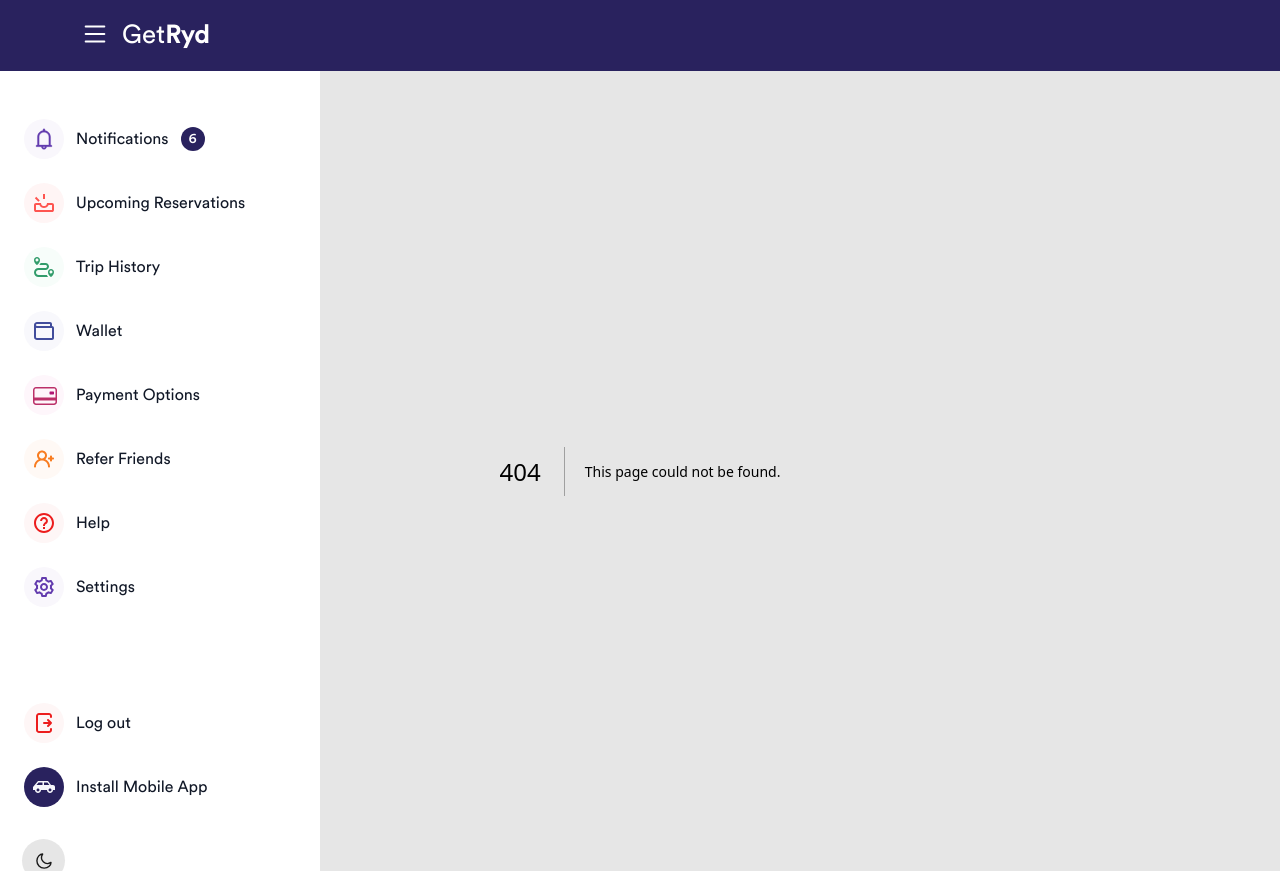
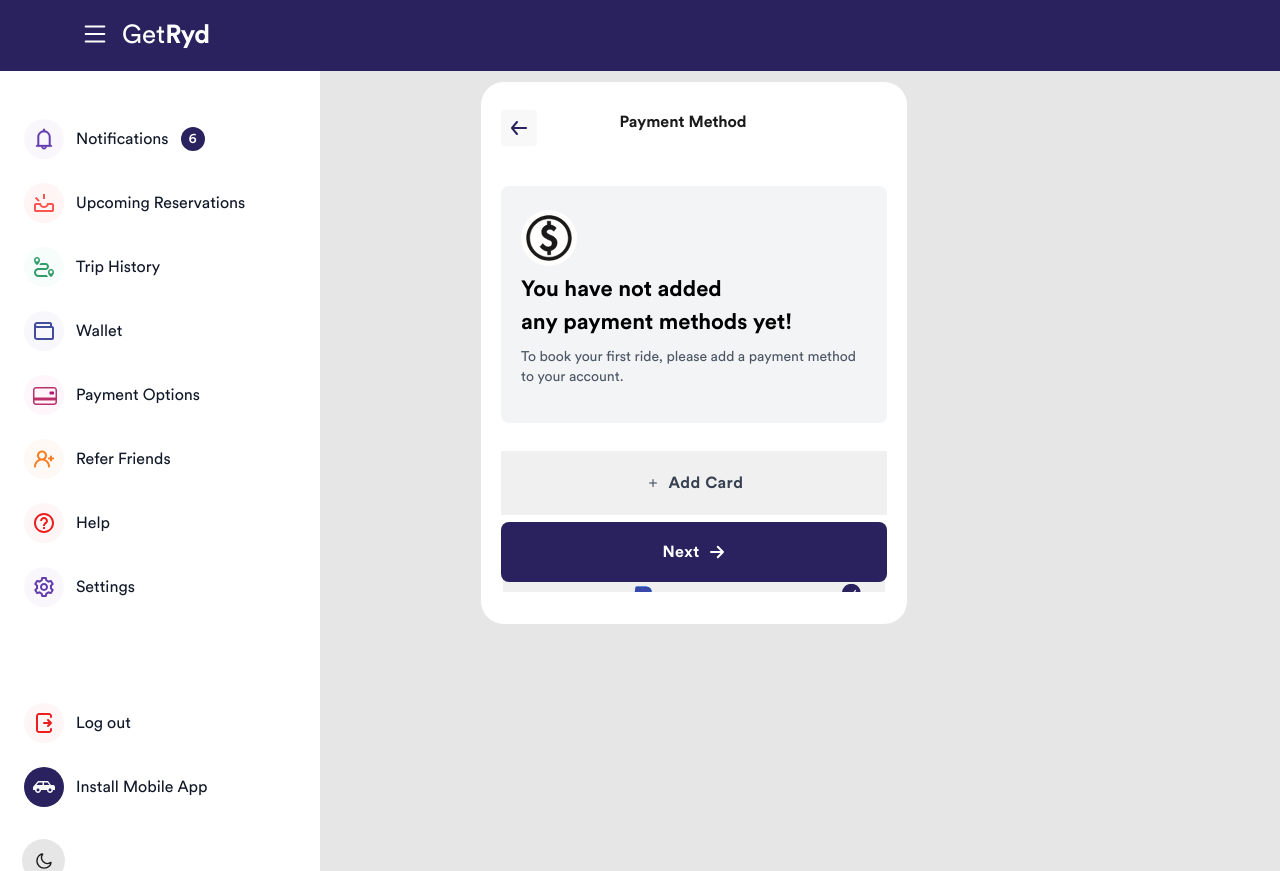
Before and after one commit to shohan-ch/ride-sharing-platform, a Next.js app: page /wallet/payment_method in a window 1280 px wide. Before the commit this address had no page. Built offline with nearby package versions, Linux system fonts and the light colour scheme.

Commit message:
Payment method page done for wallet

```diff
--- /dev/null
+++ b/src/pages/wallet/payment_method.js
@@ -0,0 +1,11 @@
+import PaymentMethodView from "@/components/Payment/PaymentMethod/PaymentMethodView";
+
+const payment_method = () => {
+  return (
+    <>
+      <PaymentMethodView />
+    </>
+  );
+};
+
+export default payment_method;
```
